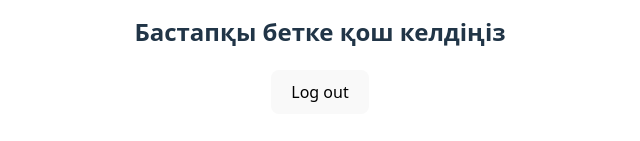
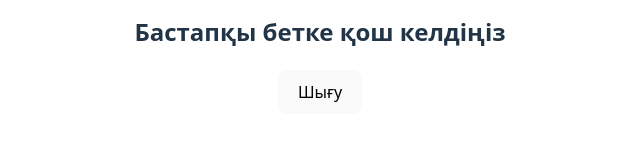
Before and after one commit to yerke-zhan/TestApp, a React (Vite) app in the folder 27Week-HW-1/: page / in a window 1280 px wide. Shown: the part 331-472 px from the top of the page, without its empty margins (320-960 px from the left). Built offline with nearby package versions, Linux system fonts and the light colour scheme.

Commit message:
New commit

```diff
--- a/27Week-HW-1/src/components/LoginForm.jsx
+++ b/27Week-HW-1/src/components/LoginForm.jsx
@@ -10,27 +10,27 @@ export default function LoginForm() {
         <div>
           <h2>Жүйеге кіру қажет</h2>
 
-          {/* Hide login button when showRegister is true */}
+
           {!showRegister && (
-            <button onClick={() => setIsLoggedIn(true)}>Login</button>
+            <button onClick={() => setIsLoggedIn(true)}>Кіру</button>
           )}
 
           <br /><br />
 
           {!showRegister ? (
-            <button onClick={() => setShowRegister(true)}>Register</button>
+            <button onClick={() => setShowRegister(true)}>Тіркелу</button>
           ) : (
             <div>
               <input type="text" placeholder="Email/Телефон" />
               <input type="password" placeholder="Құпия сөз" />
-              <button onClick={() => setShowRegister(false)}>Register</button>
+              <button onClick={() => setShowRegister(false)}>Тіркелу</button>
             </div>
           )}
         </div>
       ) : (
         <div>
           <h2>Бастапқы бетке қош келдіңіз</h2>
-          <button onClick={() => setIsLoggedIn(false)}>Log out</button>
+          <button onClick={() => setIsLoggedIn(false)}>Шығу</button>
         </div>
       )}
     </div>
```
